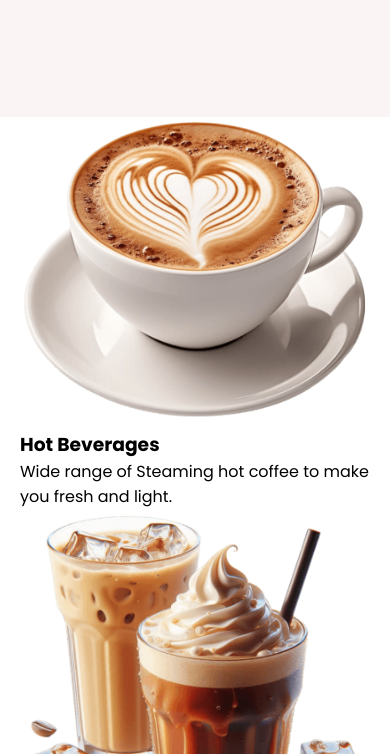
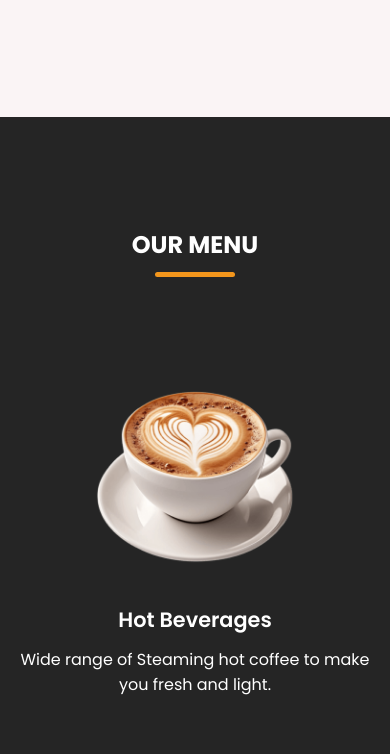
Before and after one commit to Pankkaj64/Website-Coffee, a plain HTML site: page index.html in a window 390 px wide. Shown: the part 1755-2509 px from the top of the page. Drawn offline with Linux system fonts and the light colour scheme; a web font is replaced by a local one.

Commit message:
Menu section completed

```diff
--- a/index.html
+++ b/index.html
@@ -101,6 +101,7 @@
 
       <!-- Menu Section -->
       <section class="menu-section">
+        <h2 class="section-title">Our Menu</h2>
         <div class="section-content">
           <ul class="menu-list">
             <li class="menu-item">
@@ -184,6 +185,8 @@
           </ul>
         </div>
       </section>
+
+      <section class="testimonials-section"></section>
     </main>
     <script src="script.js"></script>
   </body>
--- a/style.css
+++ b/style.css
@@ -239,6 +239,55 @@ header .navbar{
 
 }
 
+/* Menu Section */
+.menu-section{
+    color: var(--white-color);
+    background: var(--dark-color);
+    padding: 50px 0 100px;
+}
+.menu-section .menu-list{
+    display: flex;
+    flex-wrap: wrap;
+    gap: 110px;
+    align-items: center;
+    justify-content: space-between;
+}
+.menu-section .menu-list .menu-item {
+    display: flex;
+    align-items: center;
+    text-align: center;
+    justify-content: space-between;
+    flex-direction: column ;
+    width: calc(100% / 3 - 110px);
+}
+.menu-section .menu-list .menu-item .menu-image{
+    max-width: 83%;
+    aspect-ratio: 1;
+    margin-bottom: 15px;
+    object-fit: contain;
+}
+
+.menu-section .menu-list .menu-item .name{
+    margin: 12px 0;
+    font-size: var(--font-size-l);
+    font-weight: var(--font-weight-semibold);
+}
+.menu-section .menu-list .menu-item .text{
+    font-size: var(--font-size-m);
+}
+
+/* Responsive media query code for max width 1024px */
+@media screen and (max-width: 900px){
+    .menu-section .menu-list {
+        gap:60px ;
+
+    }
+    .menu-section .menu-list .menu-item{
+            width: calc(100% / 3 - 60px);
+
+    }
+}
+
 /* Responsive media query code for max width 900px */
 @media screen and (max-width: 900px){
     :root{
@@ -322,5 +371,26 @@ body.show-mobile-menu header::before{
         max-width: 250px;
         aspect-ratio: 1;
     }
+    .menu-section .menu-list {
+        gap:30px ;
 
+    }
+    .menu-section .menu-list .menu-item{
+            width: calc(100% / 2 - 30px);
+
+    }
+     .menu-section .menu-list .menu-item .menu-image{
+        max-width: 200px;
+     }
 }
+
+/* Responsive media query code for max width 640px */
+@media screen and (max-width : 640px){
+         .menu-section .menu-list {
+            gap: 60px;
+         }
+
+         .menu-section .menu-list .menu-item{
+            width: 100%;
+         }
+}
```
